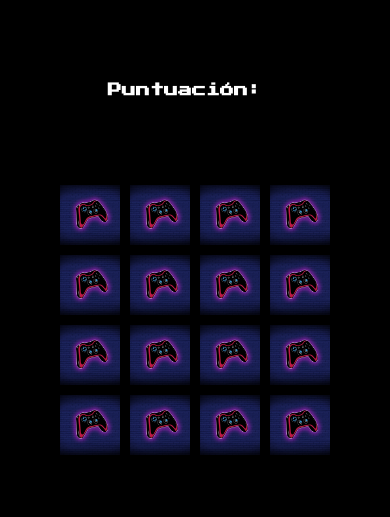
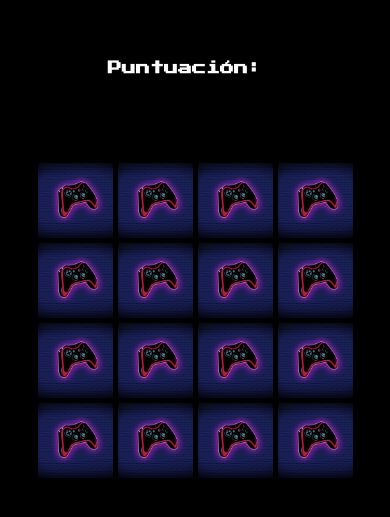
Before and after one commit to MaitaneAbad/memory-cats, a website: page docs/index.html in a window 390 px wide. Shown: the part 163-680 px from the top of the page. Drawn offline with Linux system fonts and the light colour scheme.

Commit message:
Update docs

```diff
--- a/docs/assets/css/main.css
+++ b/docs/assets/css/main.css
@@ -1,7 +1,7 @@
-.body{font-family:'Press Start 2P', cursive;background-color:black;display:flex;flex-direction:column;justify-content:center;min-height:100vh;margin:0}.grid{display:grid;grid-template-columns:60px 60px 60px 60px;justify-content:center;-moz-column-gap:10px;column-gap:10px;row-gap:10px}.background{height:60px;width:60px;margin:auto}.background:hover{box-shadow:inset 0 0 0.5rem #fff, 0 0 0.8rem #fff, 0 0 2rem #bc13fe,
- 0 0 0.5rem #bc13fe, 0 0 0.5rem #bc13fe, 0 0 0.3rem #bc13fe}.backgroundFlip{height:90px;width:90px;margin:auto;box-shadow:inset 0 0 0.5rem #fff, 0 0 0.8rem #fff, 0 0 2rem #bc13fe,
- 0 0 0.5rem #bc13fe, 0 0 0.5rem #bc13fe, 0 0 0.3rem #bc13fe}.header{color:white;font-size:12px}.score{text-align:center;margin:20px auto}.result{margin:0 10px}.containerWin{text-align:center;color:#fff;display:flex;flex-direction:column;justify-content:center;align-items:center;position:fixed;top:0;left:0;width:100vw;height:100vh;max-width:100vw;z-index:0;background-color:rgba(53,49,49,0.795)}.win{padding:20px;text-align:center;font-size:14px;line-height:12px;text-transform:uppercase;line-height:20px}@media (min-width: 768px){.win{font-size:18px}}.buttonReset{margin:50px auto;padding:10px;border:0.1rem solid #fff;background-color:#353131;text-transform:uppercase;color:#fff;border-radius:20px;font-size:12px;-webkit-animation:alternate pulsate 1.5s infinite;animation:alternate pulsate 1.5s infinite}@media (min-width: 768px){.buttonReset{padding:15px;font-size:20px;border-radius:25px}}.buttonReset:hover{box-shadow:inset 0 0 0.2rem #fff, 0 0 0.5rem #fff, 0 0 2rem #bc13fe,
- 0 0 0.5rem #bc13fe, 0 0 0.5rem #bc13fe, 0 0 0.3rem #bc13fe}@media (min-width: 500px){.header{font-size:16px;margin-bottom:30px}.grid{grid-template-columns:100px 100px 100px 100px}}@media (min-width: 768px){.grid{grid-template-columns:125px 125px 125px 125px}.background{height:125px;width:125px}}@media (min-width: 1024px){.grid{grid-template-columns:175px 175px 175px 175px}.background{height:175px;width:175px}}.hidden{display:none}@-webkit-keyframes pulsate{100%{text-shadow:0 0 4px #bc13fe, 0 0 21px #bc13fe, 0 0 19px #bc13fe,
+.body{font-family:'Press Start 2P', cursive;background-color:black;display:flex;flex-direction:column;justify-content:center;min-height:100vh;margin:0}.grid{display:grid;grid-template-columns:60px 60px 60px 60px;justify-content:center;-moz-column-gap:5px;column-gap:5px;row-gap:5px}@media (min-width: 335px){.grid{grid-template-columns:75px 75px 75px 75px}}@media (min-width: 550px){.grid{grid-template-columns:100px 100px 100px 100px;-moz-column-gap:10px;column-gap:10px;row-gap:10px}}@media (min-width: 768px){.grid{grid-template-columns:125px 125px 125px 125px}}.background{height:60px;width:60px;margin:auto}.background:hover{box-shadow:inset 0 0 0.5rem #fff, 0 0 0.8rem #fff, 0 0 2rem #bc13fe,
+ 0 0 0.5rem #bc13fe, 0 0 0.5rem #bc13fe, 0 0 0.3rem #bc13fe}@media (min-width: 335px){.background{height:75px;width:75px}}@media (min-width: 550px){.background{height:100px;width:100px}}@media (min-width: 768px){.background{height:125px;width:125px}}.backgroundFlip{height:90px;width:90px;margin:auto;box-shadow:inset 0 0 0.5rem #fff, 0 0 0.8rem #fff, 0 0 2rem #bc13fe,
+ 0 0 0.5rem #bc13fe, 0 0 0.5rem #bc13fe, 0 0 0.3rem #bc13fe}.header{color:white;font-size:12px}@media (min-width: 550px){.header{font-size:16px;margin-bottom:30px}}.score{text-align:center;margin:20px auto}.result{margin:0 10px}.containerWin{text-align:center;color:#fff;display:flex;flex-direction:column;justify-content:center;align-items:center;position:fixed;top:0;left:0;width:100vw;height:100vh;max-width:100vw;z-index:0;background-color:rgba(53,49,49,0.795)}.win{padding:20px;text-align:center;font-size:14px;line-height:12px;text-transform:uppercase;line-height:20px}@media (min-width: 768px){.win{font-size:18px}}.buttonReset{margin:50px auto;padding:10px;border:0.1rem solid #fff;background-color:#353131;text-transform:uppercase;color:#fff;border-radius:20px;font-size:12px;-webkit-animation:alternate pulsate 1.5s infinite;animation:alternate pulsate 1.5s infinite}@media (min-width: 768px){.buttonReset{padding:15px;font-size:20px;border-radius:25px}}.buttonReset:hover{box-shadow:inset 0 0 0.2rem #fff, 0 0 0.5rem #fff, 0 0 2rem #bc13fe,
+ 0 0 0.5rem #bc13fe, 0 0 0.5rem #bc13fe, 0 0 0.3rem #bc13fe}@media (min-width: 768px){.grid{grid-template-columns:125px 125px 125px 125px}.background{height:125px;width:125px}}@media (min-width: 1024px){.grid{grid-template-columns:175px 175px 175px 175px}.background{height:175px;width:175px}}.hidden{display:none}@-webkit-keyframes pulsate{100%{text-shadow:0 0 4px #bc13fe, 0 0 21px #bc13fe, 0 0 19px #bc13fe,
  0 0 40px #bc13fe, 0 0 80px #bc13fe, 0 0 90px #bc13fe, 0 0 100px #bc13fe,
  0 0 150px #bc13fe}0%{text-shadow:0 0 0px #fff, 0 0 0px #fff, 0 0 1px #fff, 0 0 10px #bc13fe,
  0 0 45px #bc13fe, 0 0 55px #bc13fe, 0 0 70px #bc13fe, 0 0 80px #bc13fe}}@keyframes pulsate{100%{text-shadow:0 0 4px #bc13fe, 0 0 21px #bc13fe, 0 0 19px #bc13fe,
```
Also changed, not shown: docs/assets/js/main.js (+1 -1 lines).
